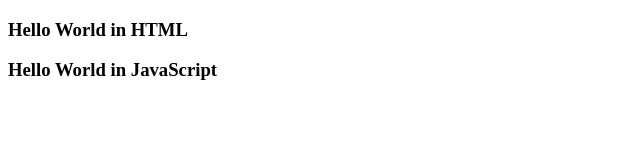
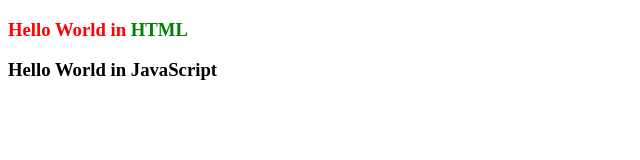
Before and after one commit to ramanujamgond/hello-world, a plain HTML site: page index.html in a window 1280 px wide. Shown: the whole page, without its empty margins (0-640 px from the left). Drawn offline with Linux system fonts and the light colour scheme.

Commit message:
Update index.html

```diff
--- a/index.html
+++ b/index.html
@@ -4,11 +4,11 @@
 	<title>Hello World</title>
 </head>
 <body>
-	<h3>Hello World in HTML</h3>
-	<h3 id="js"></h3>
+	<h3 style="color:red">Hello World in <span style="color:green">HTML</span></h3>
+	<h3 id="heading"></h3>
 
 	<script type="text/javascript">
-		document.getElementById("js").innerHTML="Hello World in JavaScript";
+		document.getElementById("heading").innerHTML="Hello World in JavaScript";
 	</script>
 </body>
 </html>
```
